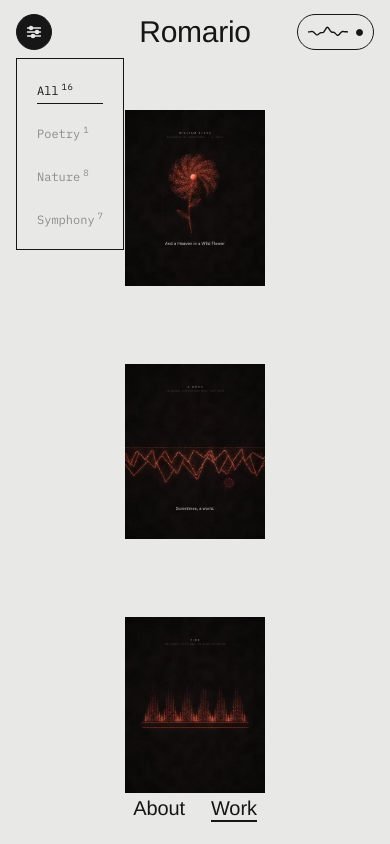
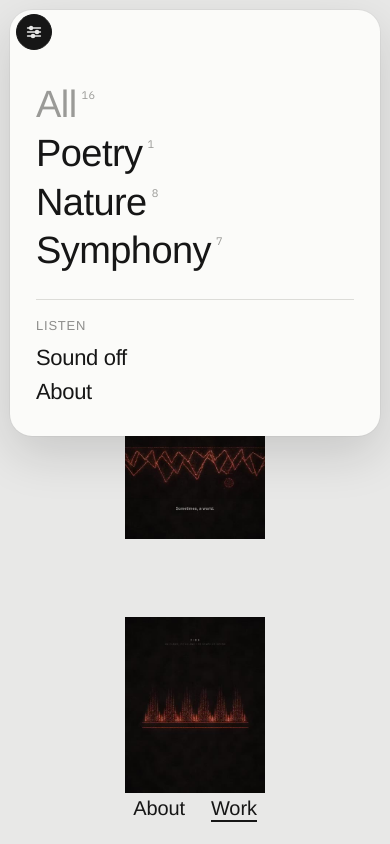
Before and after one commit to romariomuca/sound, a plain HTML site: page index.html in a window 390 px wide. Both pictures are taken after a click on the button 34 px from the left and 32 px from the top of the page. Shown: the top 844 px of the page. Drawn offline with Linux system fonts and the light colour scheme; a web font is replaced by a local one.

Commit message:
Phone filter menu as a large rounded card
Co-Authored-By: Claude Opus 5.5 <noreply@anthropic.com>
Claude-Session: https://claude.ai/code/session_01NwGmX7TBnARXag3WiAHxqW

```diff
--- a/index.html
+++ b/index.html
@@ -135,7 +135,7 @@
     .work{flex-direction:column;gap:28px;padding:80px 24px 40px;overflow:auto;justify-content:flex-start}
     .stage{height:auto;width:min(100%,520px)}.info{width:min(100%,520px)}
   }
-  .ficon,.mmark{display:none}
+  .ficon,.mmark,.filters .fx{display:none}
   @media (max-width:640px){
     /* phone: name on top, a filter icon and a small sound button either side, one column of works */
     header{height:64px;padding:0 16px;justify-content:space-between}
@@ -144,9 +144,17 @@
     .ficon svg{width:16px;height:16px}
     .ficon.active::after{content:"";position:absolute;top:3px;right:3px;width:7px;height:7px;border-radius:50%;background:var(--ink)}
     .ficon.open{background:var(--ink);color:var(--bg)}
-    .filters{position:absolute;top:58px;left:16px;flex-direction:column;gap:14px;padding:16px 20px;background:var(--bg);border:1px solid var(--ink);opacity:0;transform:translateY(-6px);pointer-events:none;transition:opacity .25s,transform .25s}
+    .ficon{z-index:2}
+    .filters{position:fixed;top:10px;left:10px;right:10px;flex-direction:column;align-items:flex-start;gap:4px;padding:72px 26px 26px;background:#fbfbf9;border-radius:22px;box-shadow:0 18px 50px rgba(0,0,0,.14),0 0 0 1px rgba(0,0,0,.04);opacity:0;transform:translateY(-8px) scale(.98);transform-origin:top left;pointer-events:none;transition:opacity .25s,transform .3s cubic-bezier(.2,.7,.1,1)}
     .filters.open{opacity:1;transform:none;pointer-events:auto}
-    .filters button{text-align:left;font-size:12px}
+    .filters button{font-family:var(--sans);text-transform:none;letter-spacing:-.015em;font-size:38px;line-height:1.18;color:var(--ink);padding:0;text-align:left}
+    .filters button::after{display:none}
+    .filters button.on{color:#9a9a97}
+    .filters button sup{font-family:var(--mono);font-size:11px;letter-spacing:.04em;vertical-align:18px;margin-left:5px;color:#9a9a97}
+    .filters .fx{display:block;align-self:stretch}
+    .filters .fx hr{border:0;border-top:1px solid #dcdcd8;margin:22px 0 18px}
+    .filters .fx small{display:block;font-family:var(--sans);font-size:13px;letter-spacing:.06em;color:#8d8d8b;margin-bottom:8px}
+    .filters .fx button{display:block;font-size:22px;line-height:1.55;color:var(--ink)!important}
     .sound{height:36px;padding:0 10px;gap:8px}
     .sound canvas{width:40px;height:20px}
     .sound .state{min-width:0}
@@ -179,6 +187,7 @@
     <button data-f="poetry">Poetry<sup id="n-poetry"></sup></button>
     <button data-f="nature">Nature<sup id="n-nature"></sup></button>
     <button data-f="symphony">Symphony<sup id="n-symphony"></sup></button>
+    <div class="fx"><hr><small>LISTEN</small><button id="fxSound" type="button">Sound off</button><button id="fxAbout" type="button">About</button></div>
   </div>
   <button class="sound mono" id="sound" aria-pressed="false" title="Sound on / off  (S)">
     <canvas id="wave" width="264" height="52"></canvas>
@@ -311,7 +320,7 @@ function blip(f = 1200, d = .06, vol = .05){       // the interface makes small
    "Sound on" and starts playing at the first gesture anywhere on the page. */
 let want = true, unlocked = false;
 try { if (localStorage.getItem("snd") === "0") want = false; } catch(e){}
-function paint(){ $("#sound").classList.toggle("on", want); $("#sound").setAttribute("aria-pressed", want); $("#stateTxt").textContent = want ? "Sound on" : "Sound off"; }
+function paint(){ const fs = document.getElementById("fxSound"); if (fs) fs.textContent = want ? "Sound off" : "Sound on"; $("#sound").classList.toggle("on", want); $("#sound").setAttribute("aria-pressed", want); $("#stateTxt").textContent = want ? "Sound on" : "Sound off"; }
 function setSound(on, remember = true){
   want = on; paint();
   if (remember) try { localStorage.setItem("snd", on ? "1" : "0"); } catch(e){}
@@ -372,7 +381,9 @@ function applyFilter(f){
   $("#ficon").classList.toggle("active", f !== "all");
   try { localStorage.setItem("flt", f); } catch(e){}
 }
-document.querySelectorAll("#filters button").forEach(b => b.addEventListener("click", () => { applyFilter(b.dataset.f); toggleFilters(false); }));
+document.querySelectorAll("#filters button[data-f]").forEach(b => b.addEventListener("click", () => { applyFilter(b.dataset.f); toggleFilters(false); }));
+$("#fxSound").addEventListener("click", () => { unlocked = true; setSound(!want); });
+$("#fxAbout").addEventListener("click", () => { toggleFilters(false); $("#toAbout").click(); });
 function toggleFilters(open){ $("#filters").classList.toggle("open", open); $("#ficon").classList.toggle("open", open); $("#ficon").setAttribute("aria-expanded", open); }
 $("#ficon").addEventListener("click", e => { e.stopPropagation(); toggleFilters(!$("#filters").classList.contains("open")); });
 document.addEventListener("click", e => { if (!e.target.closest("#filters") && !e.target.closest("#ficon")) toggleFilters(false); });
```
